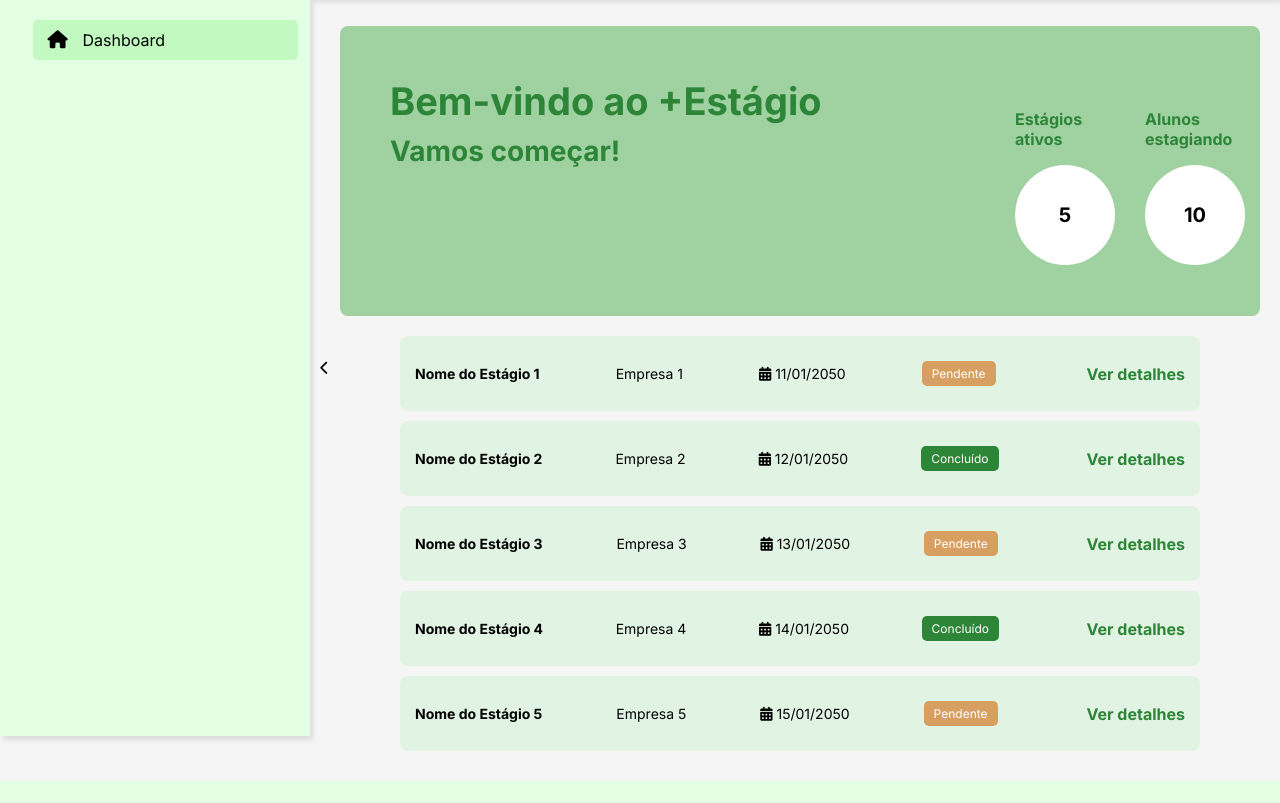
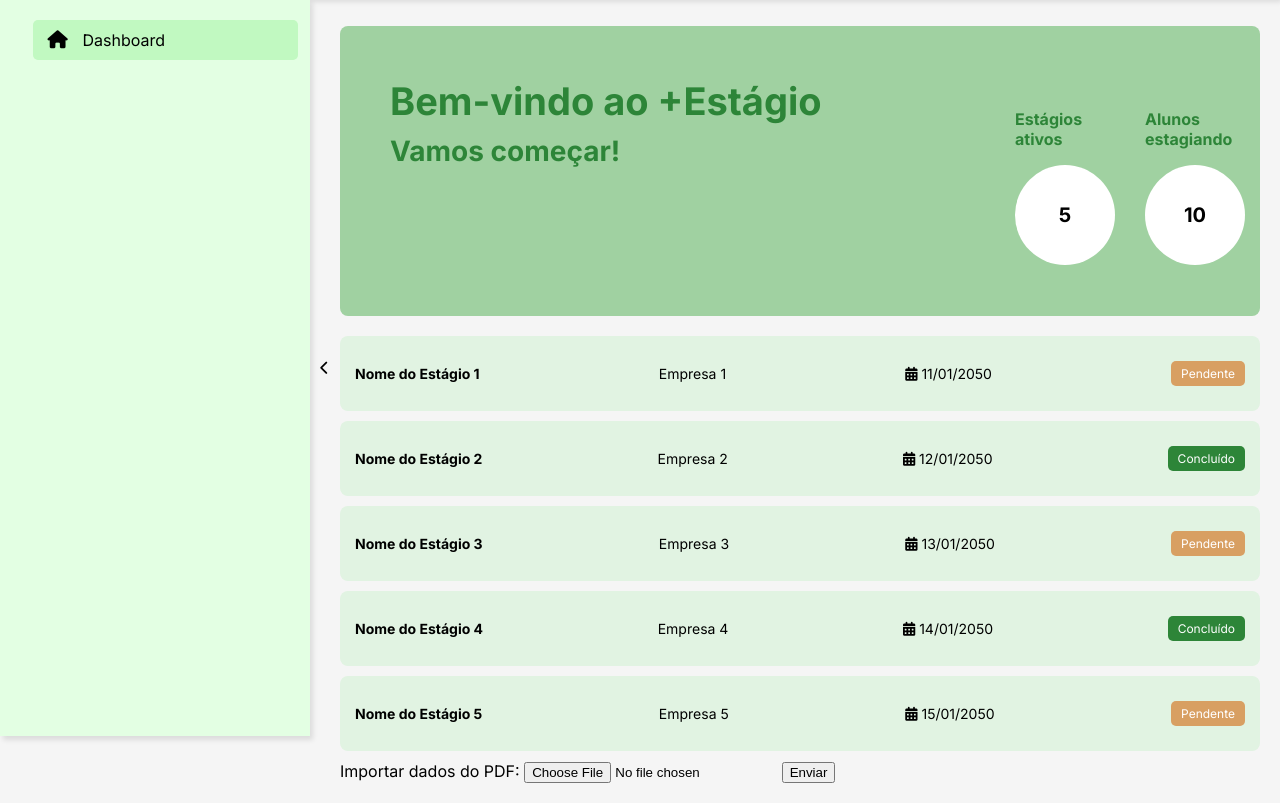
Before and after one commit to JefteFontes/estagio-plus-ProExt, a Django app: page /accounts/profile/ in a window 1280 px wide. Shown: the part 84-887 px from the top of the page. Before the commit the page ends 865 px from the top, so only its background shows below. Run offline with Django 5.2, Linux system fonts and the light colour scheme; the visitor is signed in with stand-in values (Sample User, id 1); some libraries are stand-ins or nearby versions.

Commit message:
Upload de termo de compromisso

```diff
--- a/dashboard/templates/dashboard_instituicao.html
+++ b/dashboard/templates/dashboard_instituicao.html
@@ -17,7 +17,6 @@
         </div>
     </div>
 </div>
-<div class="vagas-list">
     {% for vaga in estagios %}
         <div class="vaga-item">
             <p><strong>{{ vaga.nome }}</strong></p>
@@ -28,8 +27,14 @@
             {% else %}
                 <span class="status">{{ vaga.status }}</span>
             {% endif %}
-            <a href="#" class="details-link">Ver detalhes</a>
         </div>
     {% endfor %}
+
+    <form method="POST" enctype="multipart/form-data">
+        {% csrf_token %}
+        <label for="pdf_file">Importar dados do PDF:</label>
+        <input type="file" name="pdf_file" accept=".pdf" />
+        <button type="submit">Enviar</button>
+    </form>
 </div>
 {% endblock %}
--- a/dashboard/views.py
+++ b/dashboard/views.py
@@ -1,8 +1,17 @@
+import re
+import os
+import tempfile
+import pdfplumber
+from django.http import JsonResponse
 from django.shortcuts import render
+from django.contrib.auth.decorators import login_required
 
 
-# Create your views here.
-def get_vagas():
+def home(request):
+    return render(request, 'dashboard/home.html')
+
+
+def get_vagas(new_vaga=None):
     vagas = [
         {'nome': 'Nome do Estágio 1', 'empresa': 'Empresa 1', 'data': '11/01/2050', 'status': 'Pendente'},
         {'nome': 'Nome do Estágio 2', 'empresa': 'Empresa 2', 'data': '12/01/2050', 'status': 'Concluído'},
@@ -10,19 +19,50 @@ def get_vagas():
         {'nome': 'Nome do Estágio 4', 'empresa': 'Empresa 4', 'data': '14/01/2050', 'status': 'Concluído'},
         {'nome': 'Nome do Estágio 5', 'empresa': 'Empresa 5', 'data': '15/01/2050', 'status': 'Pendente'},
     ]
+    if new_vaga:
+        vagas.append(new_vaga)
     return vagas
 
 
+def extract_vaga_from_pdf(file_path):
+    vaga = {}
+    with pdfplumber.open(file_path) as pdf:
+        text = "\n".join(page.extract_text() for page in pdf.pages)
+
+    vaga['nome'] = re.search(r'Curso:\s*(.+)', text).group(1).strip()
+    vaga['empresa'] = re.search(r'Razão Social:\s*(.+)', text).group(1).strip()
+    vaga['data'] = "01/01/2050"
+    vaga['status'] = "Pendente"
+    return vaga
+
+
+@login_required
 def dashboard_instituicao(request):
-    # Lógica para exibir dados do dashboard da instituição
-    estagios = get_vagas()
-    estagios_ativos = estagios.__len__()
-    alunos_estagi = 10
+    if request.method == 'POST' and request.FILES.get('pdf_file'):
+        pdf_file = request.FILES['pdf_file']
+
+        # Usar um arquivo temporário
+        with tempfile.NamedTemporaryFile(delete=False, suffix='.pdf') as temp_file:
+            temp_file.write(pdf_file.read())
+            file_path = temp_file.name
+
+        # Processar o arquivo PDF
+        try:
+            new_vaga = extract_vaga_from_pdf(file_path)
+            estagios = get_vagas(new_vaga)
+        except Exception as e:
+            return JsonResponse({'error': str(e)}, status=400)
+        finally:
+            # Remover o arquivo temporário após o uso
+            os.remove(file_path)
+    else:
+        estagios = get_vagas()
+
     context = {
-        # Exemplo de dados para o dashboard (você pode adicionar dados reais depois)
         'estagios': estagios,
-        'estagios_ativos': estagios_ativos,
-        'alunos_estagi': alunos_estagi
+        'estagios_ativos': len(estagios),
+        'alunos_estagi': 10,
+
     }
 
     return render(request, 'dashboard_instituicao.html', context)
--- a/estagio_plus/settings.py
+++ b/estagio_plus/settings.py
@@ -140,3 +140,5 @@ STATICFILES_DIRS = [BASE_DIR / 'static']
 # https://docs.djangoproject.com/en/5.1/ref/settings/#default-auto-field
 
 DEFAULT_AUTO_FIELD = 'django.db.models.BigAutoField'
+
+LOGIN_URL = '/'
```
